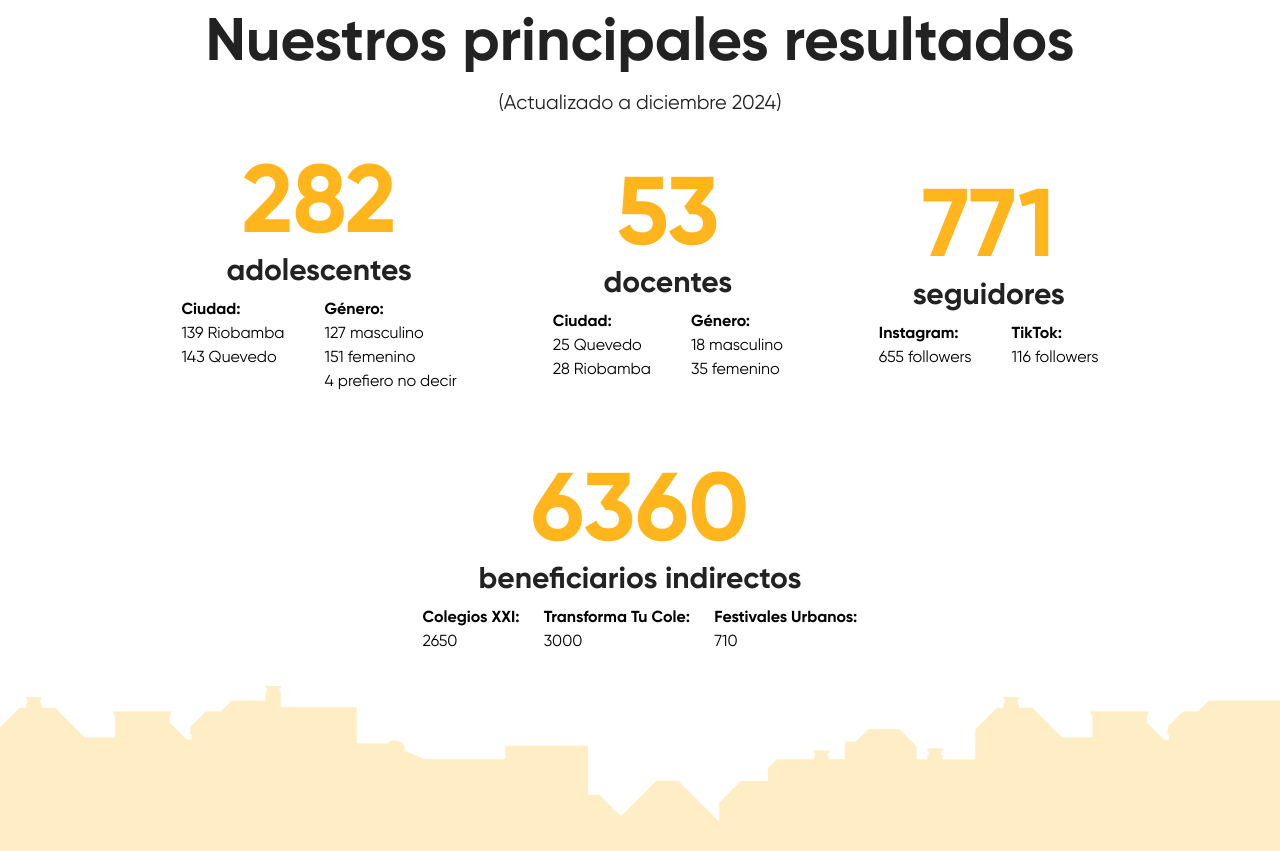
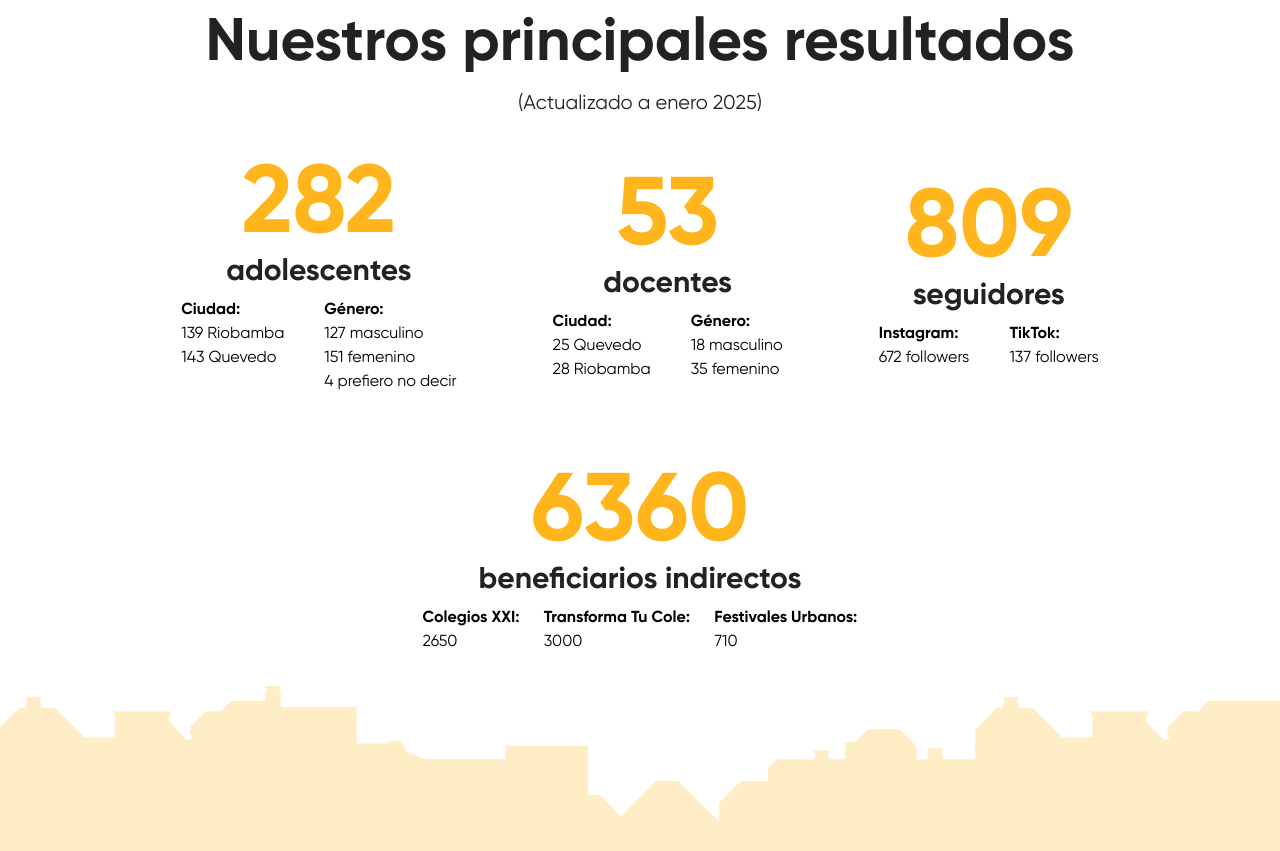
Before and after one commit to MorlinXD/ATV, a Next.js app: page /como-lo-hacemos in a window 1280 px wide. Shown: the part 2218-3069 px from the top of the page. Built offline with nearby package versions, Linux system fonts and the light colour scheme.

Commit message:
Update results and follower statistics for January 2025

```diff
--- a/app/como-lo-hacemos/page.tsx
+++ b/app/como-lo-hacemos/page.tsx
@@ -78,7 +78,7 @@ export default function Home () {
             <h2 className='text-6xl mt-4 font-bold text-hcablack text-center'>Nuestros principales resultados</h2>
           </div>
           <p className='text-xl mt-4 text-hcablack text-center'>
-            (Actualizado a diciembre 2024)
+            (Actualizado a enero 2025)
           </p>
         </div>
         <div className='container mx-auto flex flex-col lg:flex-row justify-center items-center my-10 lg:gap-24'>
@@ -119,16 +119,16 @@ export default function Home () {
           </div>
           {/* ------- Dato 3 -------- */}
           <div className='flex flex-col justify-center text-center mb-8'>
-            <h3 className='text-hcaneworange text-8xl font-bold'>771</h3>
+            <h3 className='text-hcaneworange text-8xl font-bold'>809</h3>
             <h4 className='text-hcablack text-3xl font-semibold'>seguidores</h4>
             <div className='flex flex-row justify-between gap-10'>
               <div className='mt-2 flex flex-col text-start'>
                 <p className='text-md font-semibold'>Instagram:</p>
-                <span>655 followers</span>
+                <span>672 followers</span>
               </div>
               <div className='mt-2 flex flex-col text-start'>
                 <p className='text-md font-semibold'>TikTok:</p>
-                <span>116 followers</span>
+                <span>137 followers</span>
               </div>
             </div>
           </div>
```
